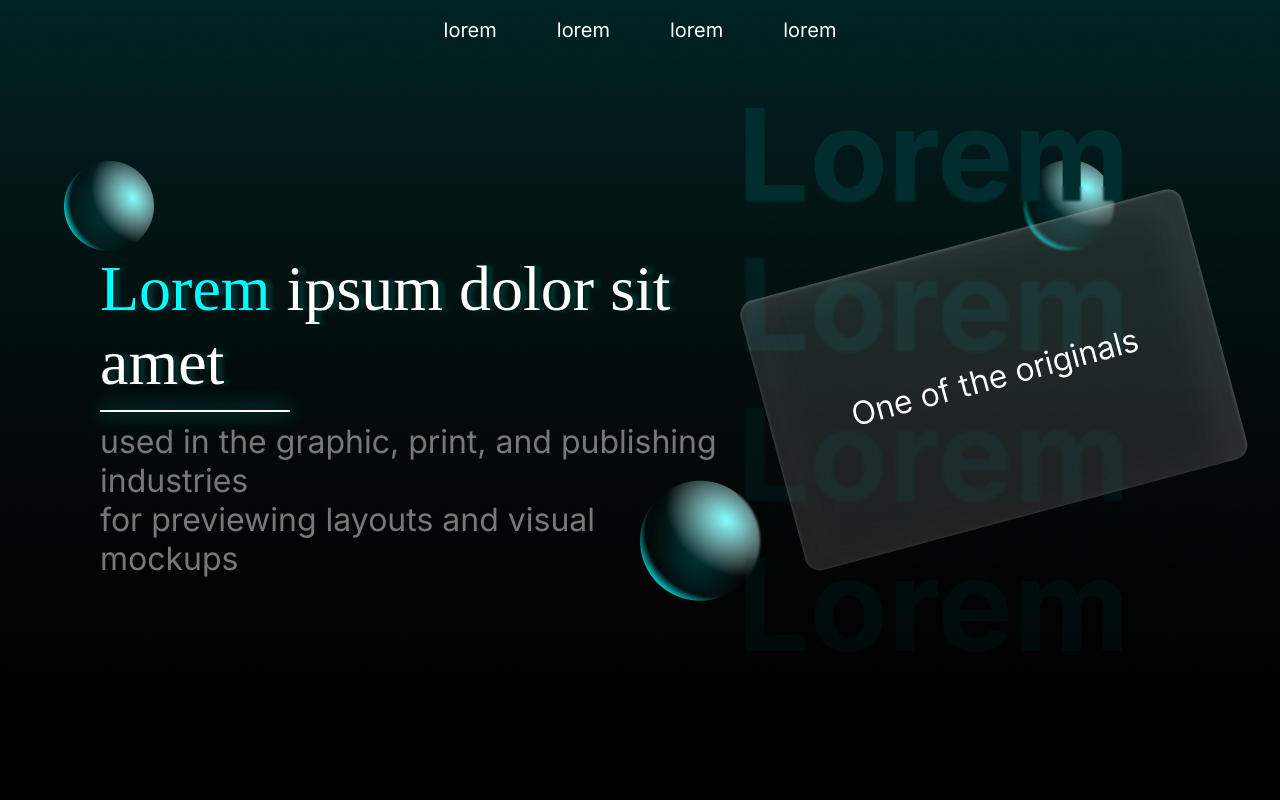
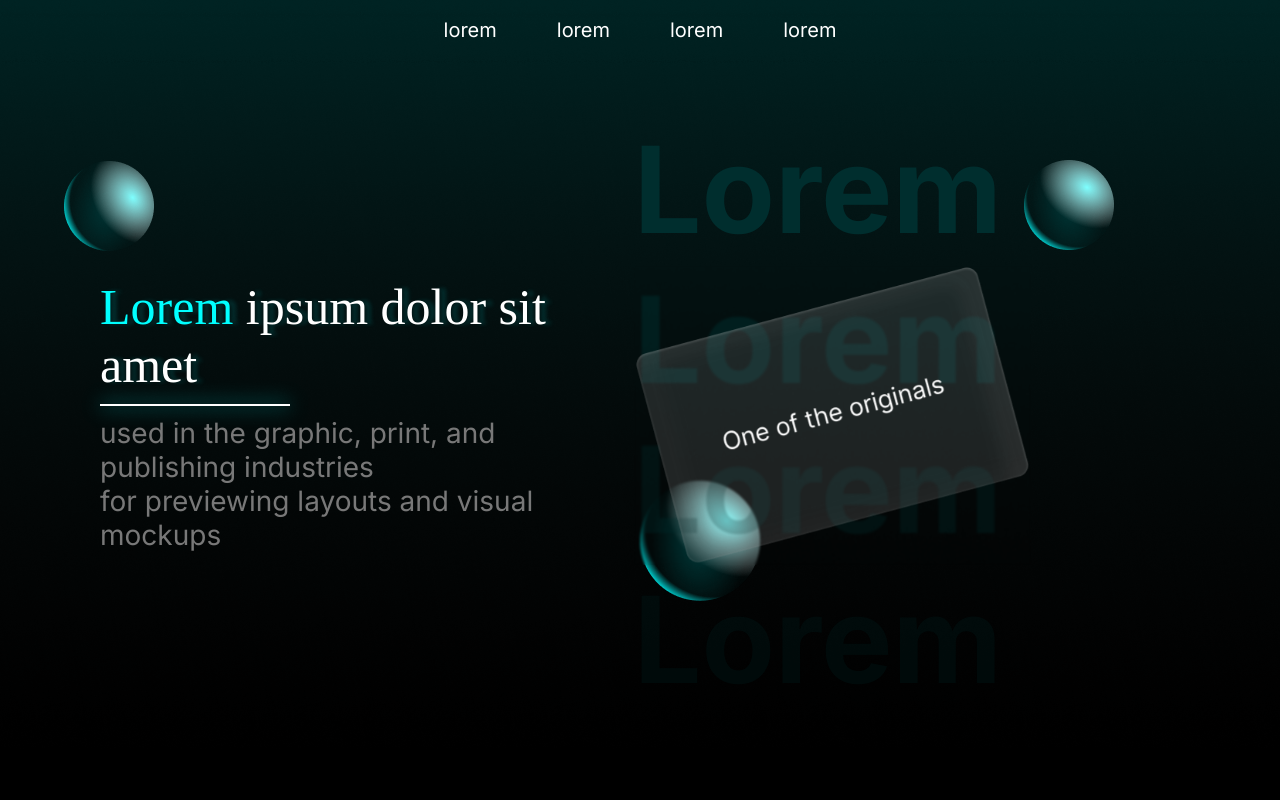
Before and after one commit to echo-tokyo/Lorem, a website: page index.html in a window 1280 px wide. Shown: the top 800 px of the page. Drawn offline with nearby package versions, Linux system fonts and the light colour scheme; some packages are replaced by stand-ins of ours; a script that the page names is missing; a web font is replaced by a local one.

Commit message:
adaptive-start

```diff
--- a/styles/style.css
+++ b/styles/style.css
@@ -4,7 +4,7 @@ body{
     font-family: 'Inter', sans-serif;
     font-size: 20px;
     background-color: black;
-    color: white;
+    color: rgb(255, 255, 255);
 }
 a {
     text-decoration:none;
@@ -41,8 +41,8 @@ a {
 /* block 1 */
 .block1{
     display: flex;
-    margin-left: 210px;
-    margin-right: 210px;
+    margin-left: 11vw;
+    margin-right: 11vw;
     height: 100%;
     justify-content: space-between;
     align-items: center;
@@ -342,7 +342,7 @@ a {
 
 @media (max-width: 1800px){
     .art{
-        margin-right: 0px;
+        margin-right: 6vw;
     }
     .block5__items{
         height: 500px;
@@ -353,6 +353,41 @@ a {
     }
     .block4{
         gap: 50px;
+    }
+    .content h1{
+        color: rgb(255, 255, 255);
+        font-family: 'Inria Serif', serif;
+        font-size: 50px;
+        line-height: normal;
+        text-shadow: 6px 0px 4px rgba(0, 255, 255, 0.15);
+    }
+    .content span{
+        color: #0FF;
+    }
+    .content h2{
+        color: #787878;
+        font-size: 28px;
+        font-weight: 400;
+        line-height: normal;
+    }
+    .art {
+        display: flex;
+        align-self: center;
+        position: relative;
+        font-weight: bold;
+        font-size: 120px;
+        align-items: center;
+        margin-right: 10vw;
+        height: 500px;
+        user-select: none;
+    }
+    .art img {
+        height: 20vw;
+        min-height: 300px;
+    }
+    .art nav {
+        display: flex;
+
     }
 }
 @media (max-width: 1430px){
```
